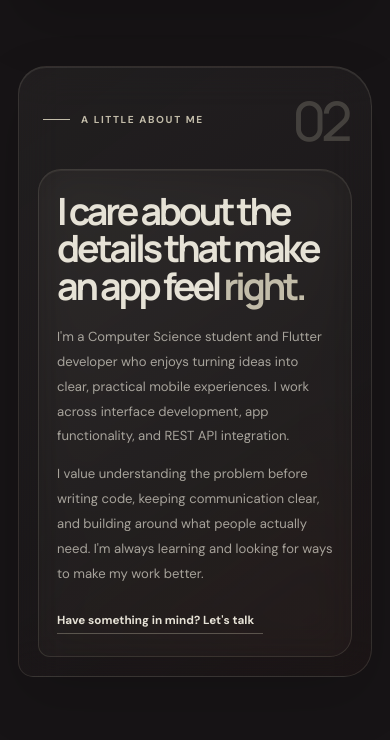
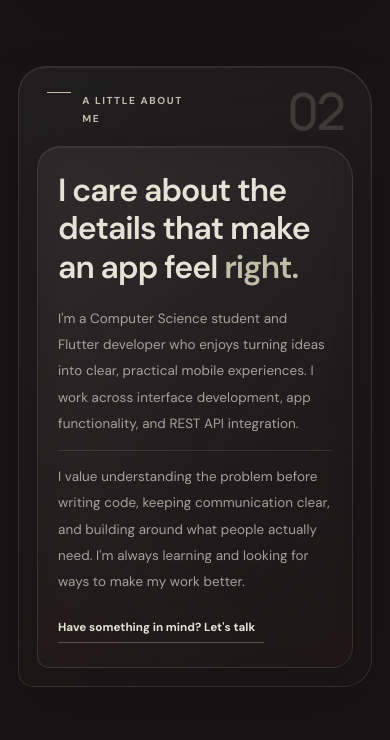
Before and after one commit to raghdaaaaa/Portfolio, a plain HTML site: page index.html in a window 390 px wide. Shown: the part 3604-4344 px from the top of the page. Drawn offline with Linux system fonts and the light colour scheme.

Commit message:
Refine About section layout and typography (#20)

```diff
--- a/style3.css
+++ b/style3.css
@@ -355,3 +355,52 @@ body:before{
   .project-photo{aspect-ratio:1.55/1}
   .education-section{margin-bottom:42px}
 }
+
+
+/* About section: calmer typography and a more considered layout */
+.about-section{
+  grid-template-columns:.34fr 1.66fr;
+  gap:25px;
+  padding:25px;
+  background:
+    radial-gradient(ellipse at 0% 100%,rgba(44,25,23,.24),transparent 45%),
+    linear-gradient(145deg,rgba(230,226,214,.052),rgba(230,226,214,.014) 62%,rgba(44,25,23,.2));
+}
+.about-label{min-height:100%;padding:12px 5px 10px 8px}
+.about-label .eyebrow{max-width:145px;line-height:1.8;align-items:flex-start}
+.about-big-number{font-size:4.8rem;letter-spacing:-.055em;color:rgba(194,188,169,.2)}
+.about-content{
+  padding:34px 40px 31px;
+  border-radius:27px 39px 25px 14px;
+  background:linear-gradient(135deg,rgba(230,226,214,.043),rgba(230,226,214,.012) 70%,rgba(44,25,23,.16));
+  box-shadow:inset 0 1px 0 rgba(230,226,214,.08),0 14px 34px rgba(0,0,0,.09);
+}
+.about-content h2{
+  max-width:650px;
+  font-family:"DM Sans",sans-serif;
+  font-size:clamp(2.15rem,3.35vw,3.15rem);
+  font-weight:600;
+  line-height:1.17;
+  letter-spacing:-.038em;
+  text-wrap:balance;
+}
+.about-content h2 em{font-family:"DM Sans",sans-serif;font-weight:600;letter-spacing:-.035em}
+.about-columns{gap:34px;margin:24px 0 24px;max-width:820px}
+.about-columns p{font-size:.84rem;line-height:1.95;letter-spacing:.005em}
+.about-columns p+p{padding-left:26px;border-left:1px solid rgba(194,188,169,.16)}
+.underlined-link{padding-bottom:7px;transition:color .25s,border-color .25s}
+.underlined-link:hover{color:var(--taupe);border-color:rgba(194,188,169,.7)}
+@media(max-width:900px){
+  .about-section{grid-template-columns:1fr;gap:12px;padding:22px}
+  .about-label{min-height:0;flex-direction:row;align-items:center;padding:0 5px}
+  .about-big-number{font-size:3.2rem}
+  .about-content{padding:29px 30px}
+  .about-content h2{font-size:clamp(2.2rem,5vw,3.1rem)}
+}
+@media(max-width:700px){
+  .about-section{padding:18px;gap:10px}
+  .about-content{padding:24px 20px;border-radius:23px 32px 21px 12px}
+  .about-content h2{font-size:clamp(2rem,7.3vw,2.7rem);line-height:1.2;letter-spacing:-.03em}
+  .about-columns{grid-template-columns:1fr;gap:13px;margin:20px 0}
+  .about-columns p+p{padding-left:0;padding-top:13px;border-left:0;border-top:1px solid rgba(194,188,169,.16)}
+}
```
